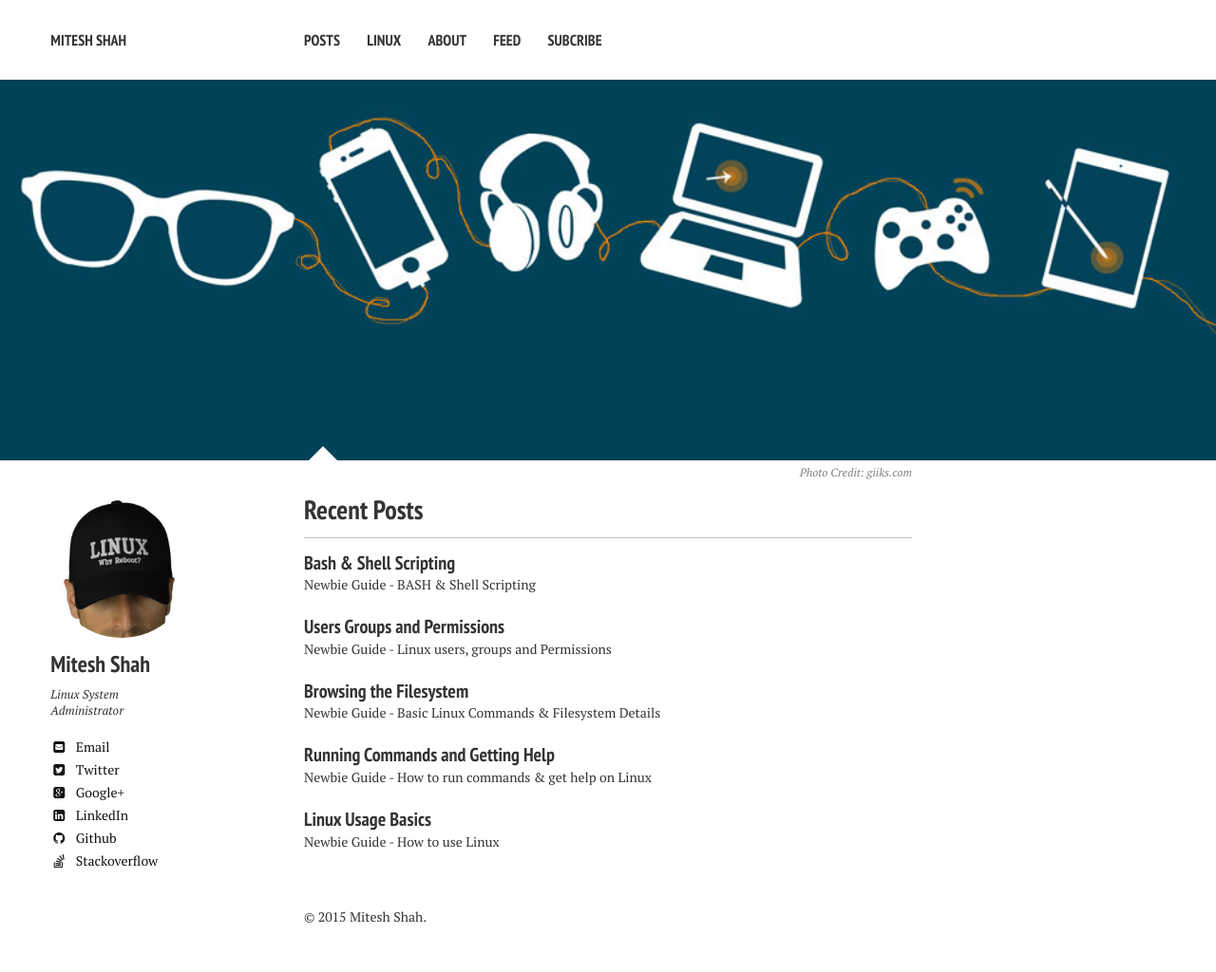
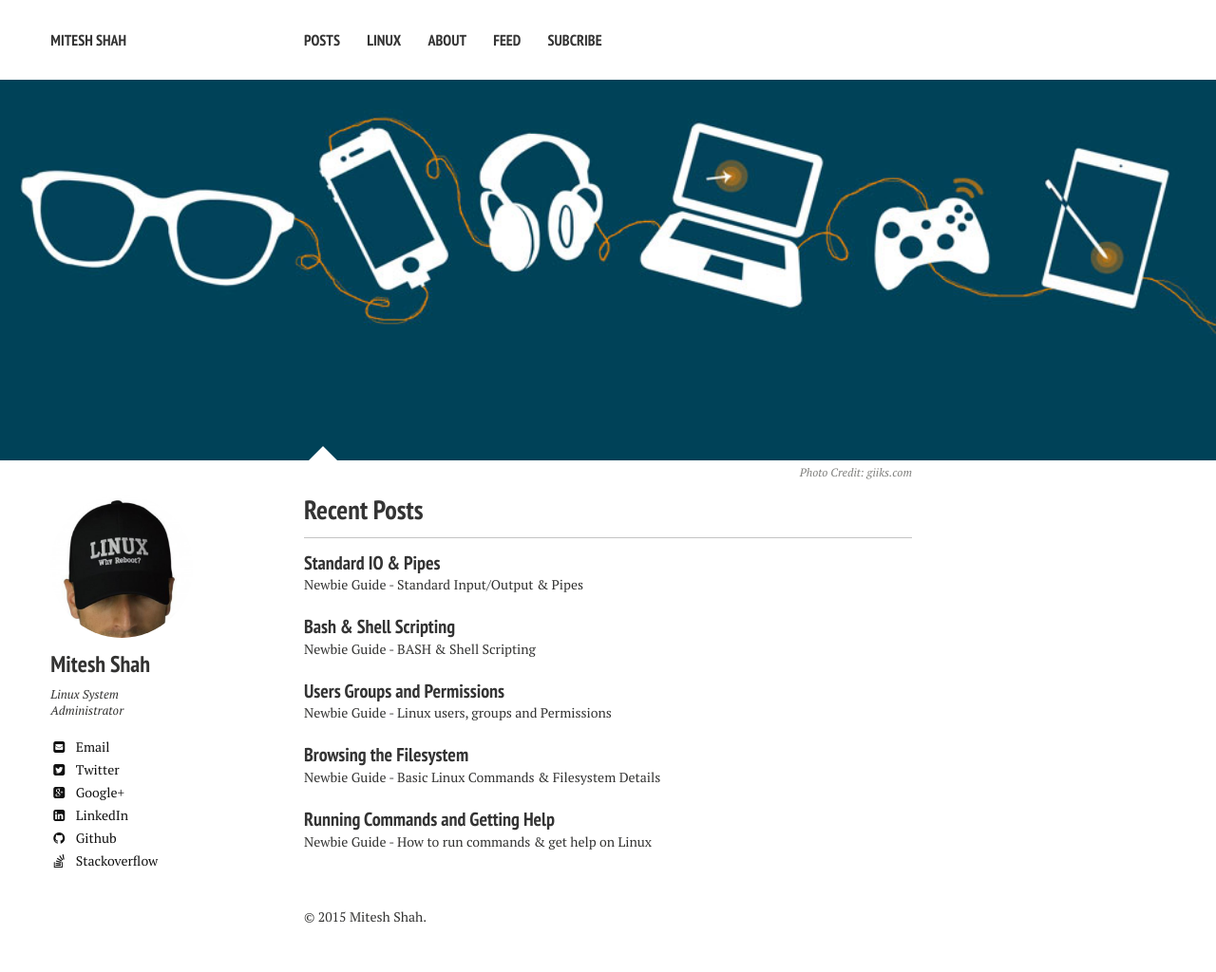
Before and after one commit to MiteshShah/miteshshah.github.io, a Jekyll site: the page built from index.md, in a window 1280 px wide. Shown: the whole page at 95% size. Built offline with Jekyll 4.4.1, drawn with Linux system fonts in a browser that asks for light colours; nearby versions of some CDN libraries; part of the change alters nothing that is shown.

Commit message:
Standard I/O & Pipes

```diff
--- /dev/null
+++ b/_posts/linux/basics/2015-05-23-standard-io-and-pipes.markdown
@@ -0,0 +1,294 @@
+---
+layout: post
+title: "Standard IO & Pipes"
+comments: true
+modified:
+categories: linux/basics
+excerpt: "Newbie Guide - Standard Input/Output & Pipes"
+tags: [Linux, Standard IO, Pipes]
+image:
+  feature:
+date: 2015-05-23T23:20:24+05:30
+---
+{% include _toc.html %}
+
+### Standard Input and Output
+
+* Linux provides three I/O channels to the programs.
+  1. Standard Input  (STDIN),	File Descriptor Number 0,	By Default Keyboard
+  2. Standard Output (STDOUT),	File Descriptor Number 1,	By Default Screen or Terminal Window
+  3. Standard Error  (STDERR),	File Descriptor Number 2,	By Default Screen or Terminal Window
+
+**Syntax:**
+{% highlight bash %}
+command operator filename
+{% endhighlight %}
+
+
+
+#### Supported Operators
+* \>	Redirect STDOUT to File
+* 2>	Redirect STDERR to File
+* &>	Redirect All Output (STDOUT and STDERR)
+
+**NOTE!:** File contents are overwritten by default. Use >\> to appends.
+{: .notice}
+<br>
+
+### Redirecting Output to File
+
+* STDOUT and STDERR can be redirected to files.
+
+**Examples:**
+<pre>
+* command < file                Send file as a Input to the command.
+* command > file		Redirect STDOUT of command to file.
+* command >> file		Append STDOUT of command to file.
+* command 2> file		Redirect STDERR of command to file.
+* command 2>> file    	        Append STDERR of command to file.
+</pre>
+
+
+
+Run the following command as a non-root user
+{% highlight bash %}
+[mitesh@Matrix ~]$ find /etc -name passwd
+find: `/etc/dhcp': Permission denied
+find: `/etc/lvm': Permission denied
+/etc/passwd
+...output truncated...
+{% endhighlight %}
+
+Note what happens when the same command is run but STDOUT is redirected to a file
+{% highlight bash %}
+[mitesh@Matrix ~]$ find /etc -name passwd > find.out
+find: `/etc/dhcp': Permission denied
+...output truncated...
+
+[mitesh@Matrix ~]$ cat find.out
+/etc/passwd
+/etc/pam.d/passwd
+{% endhighlight %}
+
+**NOTE!:** The STDOUT and STDERR are distinct, Redirecting one does not affect the other.
+{: .notice}
+
+<br>
+The following command would redirect STDERR to a file
+{% highlight bash %}
+[mitesh@Matrix ~]$ find /etc -name passwd 2> find.err
+/etc/passwd
+/etc/pam.d/passwd
+{% endhighlight %}
+
+* The above command only show the STDOUT of the command.
+* If you really do not care about the errors then why you waste a file (find.err)?
+* There is a special file on your system that is very useful in this sort of situation, `/dev/null`.
+* `/dev/null` is a black hole for data. Anything sent to is simply ignored.
+
+
+#### Display only STDOUT
+{% highlight bash %}
+[mitesh@Matrix ~]$ find /etc -name passwd 2> /dev/null
+/etc/passwd
+/etc/pam.d/passwd
+{% endhighlight %}
+
+#### Store STDOUT but ignore STDERR
+{% highlight bash %}
+[mitesh@Matrix ~]$ find /etc -name passwd > find.out 2> /dev/null
+{% endhighlight %}
+
+Guess what happen when run the following command
+{% highlight bash %}
+[mitesh@Matrix ~]$ find /etc -name passwd > find.out 2> find.err
+[mitesh@Matrix ~]$ find /etc -name passwd >> find.out 2>> find.err
+{% endhighlight %}
+
+
+### Redirecting Output to Program
+* Linux and UNIX provides many small utilities that perform one task very well.
+* A core design feature of Linux and UNIX is that the output of one command can be fed directly as a input for another command.
+* Pipes can connect the commands.
+{% highlight bash %}
+command1 | command2
+command1 | command2 | command3...
+{% endhighlight %}
+
+**NOTE!:** STDERR is not forwarded across the pipes.
+{: .notice}
+<br>
+**Examples:**
+{% highlight bash %}
+[mitesh@Matrix man]$ pwd
+/usr/share/man
+
+[mitesh@Matrix man]$ ls -C | tr 'a-z' 'A-Z'
+MAN1 MAN2 MAN3 MAN4 MAN5 MAN6 MAN7 MAN8 MAN9 MAIN PT_BR TMAC.H WHATIS
+{% endhighlight %}
+
+In the above example, All the lower case letters are converted to upper case letters
+<br><br>
+**less - View input one page at a time**
+{% highlight bash %}
+[mitesh@Matrix ~]$ ls -l /etc | less
+Note: Input can be searched with /
+{% endhighlight %}
+
+**mail - Send input via email**
+{% highlight bash %}
+[mitesh@Matrix ~]$ echo "Test Email" | mail -s "Testing Mail" user@example.com
+{% endhighlight %}
+
+**lpr - Send input to a printer**
+{% highlight bash %}
+[mitesh@Matrix ~]$ echo "Test Printer" | lpr
+[mitesh@Matrix ~]$ echo "Test Printer" | lpr -P printer_name
+{% endhighlight %}
+
+
+
+### Redirecting All Output
+
+* Some operators affect both STDOUT and STDERR
+* `&>` Redirect All Output (STDOUT and STDERR)
+{% highlight bash %}
+[mitesh@Matrix ~]$ find /etc -name passwd &> find.all
+{% endhighlight %}
+
+#### Redirecting I/O Channels to Each Other
+
+* Run the following command as a non-root user:
+{% highlight bash %}
+[mitesh@Matrix ~]$ find /etc -name passwd | less
+{% endhighlight %}
+
+* You will find that while STDOUT is display through less, STDERR is not.
+* This is because a pipe only redirect STDOUT.
+* If you wanted to send all output to less you would needed to redirect STDERR to STDOUT first.
+* You can redirect one I/O channel to another using `>` and the channel's file descriptor numbers.
+
+**For Example:**
+{% highlight bash %}
+[mitesh@Matrix ~]$ find /etc -name passwd 2>1
+{% endhighlight %}
+* The above command simply redirect all STDERR to a file called 1 rather than to file descriptor 1 (STDOUT).
+* To tell your shell that you are referring to a file descriptor, prepend the `&`
+
+**For Example:**
+{% highlight bash %}
+[mitesh@Matrix ~]$ find /etc -name passwd 2>&1 | less
+{% endhighlight %}
+
+### Combining Outputs
+
+* Suppose you wanted to run two command back to back and send their output through the pipe.
+
+**For Example:**
+{% highlight bash %}
+[mitesh@Matrix ~]$ cal 2014; cal 2015 | lpr
+{% endhighlight %}
+* The output of these commands, you would find that only the calendar for 2015 was printed, while the calendar for 2014 went to the screen
+
+* This can be overcome by running the cal command in a subshell.
+{% highlight bash %}
+[mitesh@Matrix ~]$ (cal 2011; cal 2012) | lpr
+{% endhighlight %}
+
+### Redirecting to Multiple Target
+
+**Syntax:**
+{% highlight bash %}
+command1 | tee filename | command2
+{% endhighlight %}
+* Stores STDOUT of command1 in filename, then pipes to command2
+
+**Uses:**
+
+* Troubleshooting complex pipelines.
+* Simultaneous viewing and logging of output
+
+**Examples:**
+{% highlight bash %}
+[mitesh@Matrix ~]$ ls -lR /etc | tee stage1.out | sort | tee stage2.out | uniq -c | tee stage3.out | sort -r | tee stage4.out | less
+[mitesh@Matrix work]$ generate_report.sh | tee report.txt
+{% endhighlight %}
+
+### Redirecting STDIN from a file
+* Redirect STDIN with `<`
+
+**Examples:**
+{% highlight bash %}
+[mitesh@Matrix work]$ tr 'A-Z' 'a-z' < .bash_profile
+[mitesh@Matrix work]$ cat .bash_profile | tr 'A-Z' 'a-z'
+
+[mitesh@Matrix work]$ cat filename.txt
+Hello, World!
+[mitesh@Matrix work]$ cat < filename.txt
+Hello, World!
+{% endhighlight %}
+
+### Sending Multiple Lines to STDIN
+* Redirect Multiple line from keyboard to STDIN with <\<WORD
+* All text untill WORD is sent to STDIN.
+* Sometimes called heretext
+
+**Example:**
+{% highlight bash %}
+[mitesh@Matrix work]$ mail -s "Please call" jane@example.com <<END
+> Hi Jane,
+>
+> Please give me a call when you get in. We may need to do some maintenance on server1.
+>
+> Details when you're on-site,
+> Boris
+> END
+{% endhighlight %}
+
+### For Loop - Shell Scripting
+* Performs actions on each member of a set of values.
+
+**Syntax:**
+{% highlight bash %}
+for variable in value1 value2...
+do
+  command using $variable
+done
+{% endhighlight %}
+
+**Examples:**
+{% highlight bash %}
+for NAME in root neo mitesh
+do
+  ADDRESS="$NAME@localhost"
+  MESSAGE='Projects are due today!'
+  echo $MESSAGE | mail-s Reminder $ADDRESS
+done
+{% endhighlight %}
+
+{% highlight bash %}
+for USER in $(grep bash /etc/passwd)...
+for FILE in *.txt...
+
+for num in {1..10}
+for num in $(seq 1 10)
+for num in $(seq 0 10 100)
+{% endhighlight %}
+
+{% highlight bash %}
+#!/bin/bash
+# alive2.sh
+# Check to see if hosts 192.168.0.1-192.168.0.255 are alive
+
+for n in {1..255}
+do
+  host=192.168.0.$n
+  ping -c2 $host &> /dev/null
+
+  if [ $? = 0 ]; then
+    echo "$host is UP"
+  else
+    echo "$host is DOWN"
+  fi
+done
+{% endhighlight %}
--- a/linux/basics/index.md
+++ b/linux/basics/index.md
@@ -20,7 +20,7 @@ image:
 4. <a href="/linux/basics/browsing-the-filesystem/"> Browsing the Filesystem </a>
 5. <a href="/linux/basics/users-groups-and-permissions/"> Users Groups and Permissions </a>
 6. <a href="/linux/basics/bash-and-shell-scripting/"> Bash & Shell Scripting </a>
-7. Standard IO and Pipes
+7. <a href="/linux/basics/standard-io-and-pipes/"> Standard IO & Pipes </a>
 8. Text Processing Tools
 9. vim: An Advance Text Editor
 10. Basic System Configuration Tools
```
